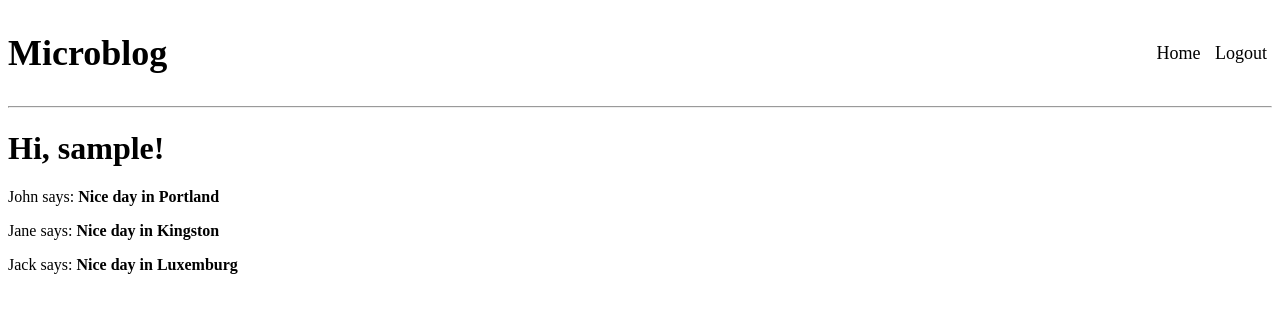
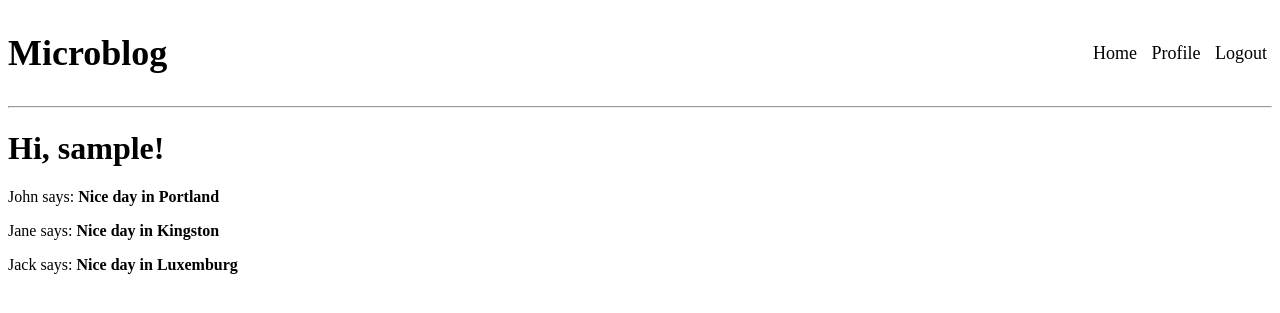
Before and after one commit to mstrchf/microblog, a Flask app: page / in a window 1280 px wide. Shown: the top 313 px of the page. Run offline with Flask 2, Linux system fonts and the light colour scheme; the visitor is signed in with stand-in values (Sample User, id 1); data comes from the database, SQL or seed files in the repository.

Commit message:
add profile link to nav bar

```diff
--- a/app/templates/base.html
+++ b/app/templates/base.html
@@ -47,6 +47,7 @@
       {% if current_user.is_anonymous %}
       <a class="log" href="{{ url_for('login') }}">Login</a>
       {% else %}
+      <a href="{{ url_for('user', username=current_user.username) }}">Profile</a>
       <a class="log" href="{{ url_for('logout') }}">Logout</a>
       {% endif %}
     </nav>
```
